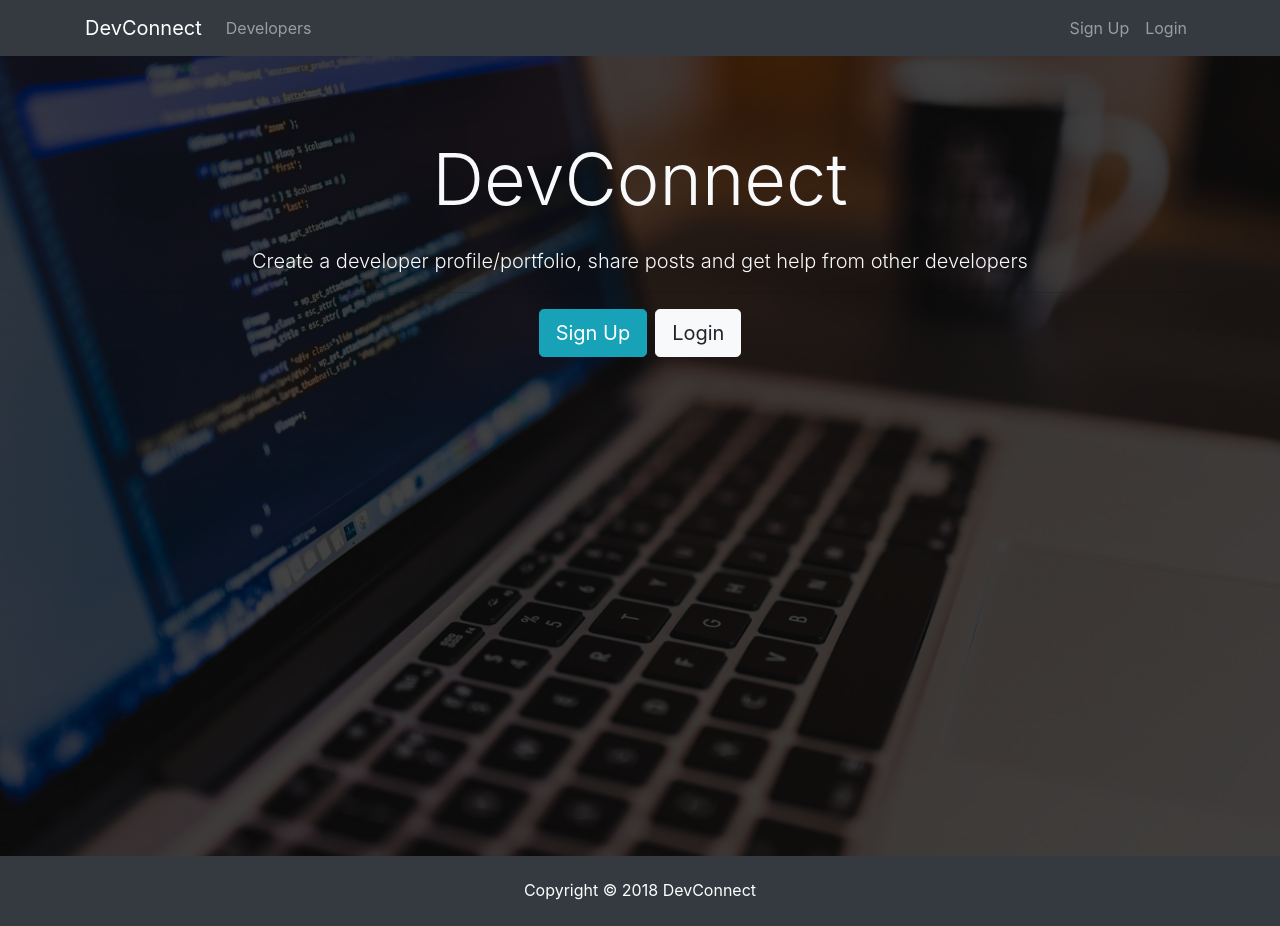
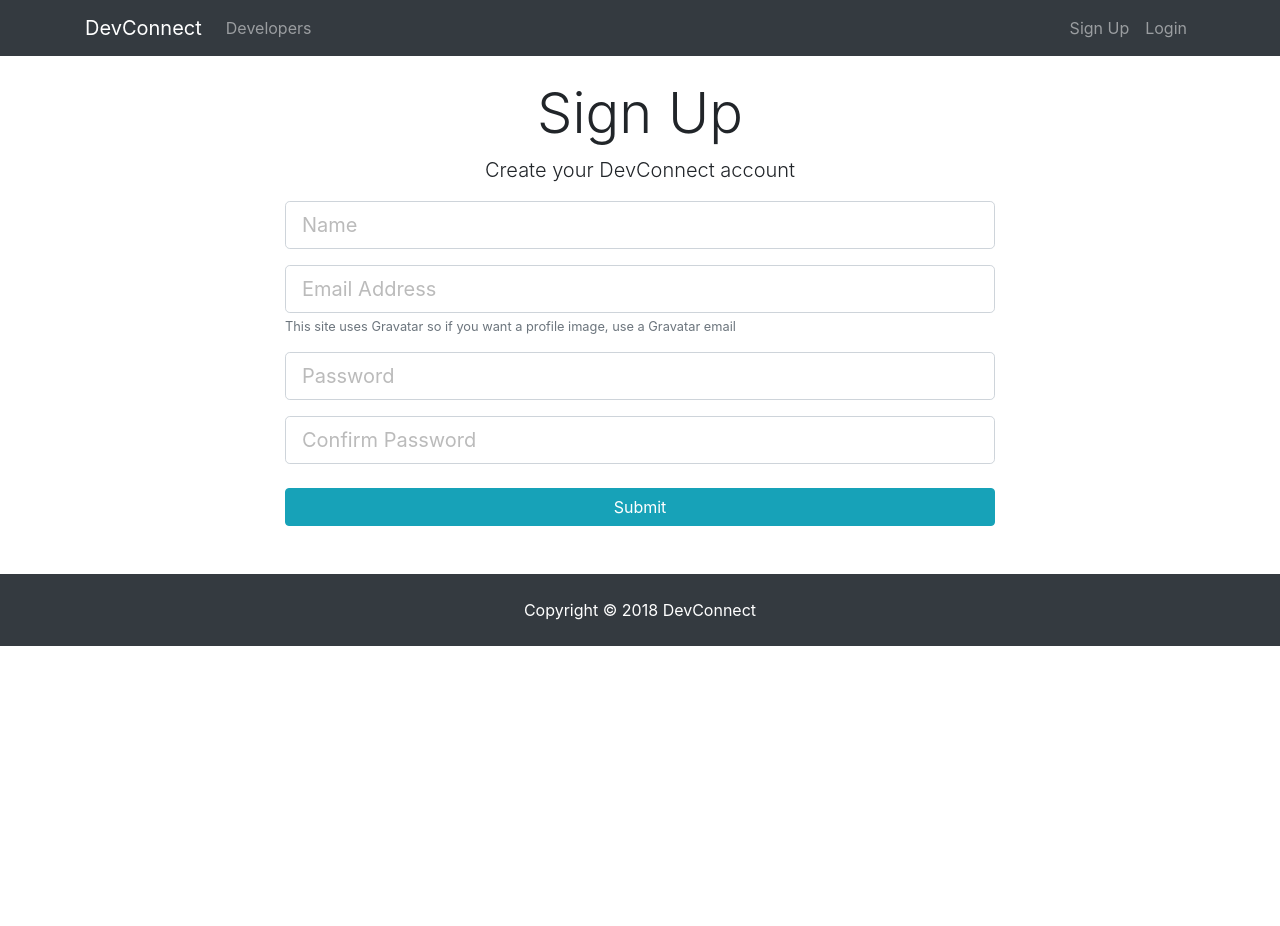
Before and after one commit to faiz-hussain/DevConnect, a React (Create React App) app in the folder client/: page /register in a window 1280 px wide. After the commit the page ends 800 px from the top, so only its background shows below. Built offline with nearby package versions, Linux system fonts and the light colour scheme.

Commit message:
🚧Setup login and register pages

```diff
--- a/client/package.json
+++ b/client/package.json
@@ -6,6 +6,7 @@
     "babel-loader": "^8.0.4",
     "react": "^16.5.2",
     "react-dom": "^16.5.2",
+    "react-router-dom": "^4.3.1",
     "react-scripts": "2.0.4"
   },
   "scripts": {
--- a/client/src/App.js
+++ b/client/src/App.js
@@ -1,18 +1,28 @@
 import React, { Component } from 'react';
+import { BrowserRouter as Router, Route } from 'react-router-dom';
 
 import Navbar from './components/layout/Navbar';
 import Footer from './components/layout/Footer';
 import Landing from './components/layout/Landing';
+import Register from './components/auth/Register';
+import Login from './components/auth/Login';
+
 import './App.css';
 
 class App extends Component {
   render() {
     return (
-      <div className="App">
-        <Navbar />
-        <Landing />
-        <Footer />
-      </div>
+      <Router>
+        <div className="App">
+          <Navbar />
+          <Route exact path="/" component={Landing} />
+          <div className="container">
+            <Route exact path="/register" component={Register} />
+            <Route exact path="/login" component={Login} />
+          </div>
+          <Footer />
+        </div>
+      </Router>
     );
   }
 }
--- /dev/null
+++ b/client/src/components/auth/Login.js
@@ -0,0 +1,69 @@
+import React, { Component } from 'react'
+
+class Login extends Component {
+
+  constructor() {
+    super();
+    this.state = {
+      email: '',
+      password: '',
+      errors: {}
+    };
+    this.onChange = this.onChange.bind(this);
+    this.onSubmit = this.onSubmit.bind(this);
+  }
+
+  onChange(e) {
+    this.setState({ [e.target.name]: e.target.value });
+  }
+  onSubmit(e) {
+    e.preventDefault();
+
+    const user = {
+      email: this.state.email,
+      password: this.state.password,
+    }
+
+    console.log(user);
+  }
+
+  render() {
+    return (
+      <div className="login">
+        <div className="container">
+          <div className="row">
+            <div className="col-md-8 m-auto">
+              <h1 className="display-4 text-center">Log In</h1>
+              <p className="lead text-center">Sign in to your DevConnector account</p>
+              <form onSubmit={this.onSubmit}>
+                <div className="form-group">
+                  <input
+                    type="email"
+                    className="form-control form-control-lg"
+                    placeholder="Email Address"
+                    name="email"
+                    value={this.state.email}
+                    onChange={this.onChange}
+                  />
+                </div>
+                <div className="form-group">
+                  <input
+                    type="password"
+                    className="form-control form-control-lg"
+                    placeholder="Password"
+                    name="password"
+                    value={this.state.password}
+                    onChange={this.onChange}
+                  />
+                </div>
+                <input type="submit" className="btn btn-info btn-block mt-4" />
+              </form>
+            </div>
+          </div>
+        </div>
+      </div>
+    )
+  }
+}
+
+export default Login;
--- /dev/null
+++ b/client/src/components/auth/Register.js
@@ -0,0 +1,94 @@
+import React, { Component } from 'react'
+
+class Register extends Component {
+  constructor() {
+    super();
+    this.state = {
+      name: '',
+      email: '',
+      password: '',
+      password2: '',
+      errors: {}
+    };
+    this.onChange = this.onChange.bind(this);
+    this.onSubmit = this.onSubmit.bind(this);
+  }
+
+  onChange(e) {
+    this.setState({ [e.target.name]: e.target.value });
+  }
+  onSubmit(e) {
+    e.preventDefault();
+
+    const newUser = {
+      name: this.state.name,
+      email: this.state.email,
+      password: this.state.password,
+      password2: this.state.password2
+    }
+
+    console.log(newUser);
+  }
+
+
+  render() {
+    return (
+      <div className="register">
+        <div className="container">
+          <div className="row">
+            <div className="col-md-8 m-auto">
+              <h1 className="display-4 text-center">Sign Up</h1>
+              <p className="lead text-center">Create your DevConnect account</p>
+              <form onSubmit={this.onSubmit}>
+                <div className="form-group">
+                  <input
+                    type="text"
+                    className="form-control form-control-lg"
+                    placeholder="Name"
+                    name="name"
+                    value={this.state.name}
+                    onChange={this.onChange}
+                  />
+                </div>
+                <div className="form-group">
+                  <input
+                    type="email"
+                    className="form-control form-control-lg"
+                    placeholder="Email Address"
+                    name="email"
+                    value={this.state.email}
+                    onChange={this.onChange}
+                  />
+                  <small className="form-text text-muted">This site uses Gravatar so if you want a profile image, use a Gravatar email</small>
+                </div>
+                <div className="form-group">
+                  <input
+                    type="password"
+                    className="form-control form-control-lg"
+                    placeholder="Password"
+                    name="password"
+                    value={this.state.password}
+                    onChange={this.onChange}
+                  />
+                </div>
+                <div className="form-group">
+                  <input
+                    type="password"
+                    className="form-control form-control-lg"
+                    placeholder="Confirm Password"
+                    name="password2"
+                    value={this.state.password2}
+                    onChange={this.onChange}
+                  />
+                </div>
+                <input type="submit" className="btn btn-info btn-block mt-4" />
+              </form>
+            </div>
+          </div>
+        </div>
+      </div>
+    )
+  }
+}
+
+export default Register
--- a/client/src/components/layout/Landing.js
+++ b/client/src/components/layout/Landing.js
@@ -1,4 +1,5 @@
-import React, { Component } from 'react'
+import React, { Component } from 'react';
+import { Link } from 'react-router-dom';
 
 class Landing extends Component {
   render() {
@@ -12,8 +13,12 @@
                 </h1>
                 <p className="lead"> Create a developer profile/portfolio, share posts and get help from other developers</p>
                 <hr />
-                <a href="register.html" className="btn btn-lg btn-info mr-2">Sign Up</a>
-                <a href="login.html" className="btn btn-lg btn-light">Login</a>
+                <Link
+                  to="/register" className="btn btn-lg btn-info mr-2">Sign Up
+                </Link>
+                <Link
+                  to="/login" className="btn btn-lg btn-light">Login
+                </Link>
               </div>
             </div>
           </div>
--- a/client/src/components/layout/Navbar.js
+++ b/client/src/components/layout/Navbar.js
@@ -1,11 +1,14 @@
-import React, { Component } from 'react'
+import React, { Component } from 'react';
+import { Link } from 'react-router-dom';
 
 class Navbar extends Component {
   render() {
     return (
       <nav className="navbar navbar-expand-sm navbar-dark bg-dark mb-4">
         <div className="container">
-          <a className="navbar-brand" href="landing.html">DevConnect</a>
+          <Link
+            className="navbar-brand" to="/">DevConnect
+          </Link>
           <button className="navbar-toggler" type="button" data-toggle="collapse" data-target="#mobile-nav">
             <span className="navbar-toggler-icon"></span>
           </button>
@@ -13,17 +16,22 @@
           <div className="collapse navbar-collapse" id="mobile-nav">
             <ul className="navbar-nav mr-auto">
               <li className="nav-item">
-                <a className="nav-link" href="profiles.html"> Developers
-                </a>
+                <Link
+                  className="nav-link" to="/profiles"> Developers
+                </Link>
               </li>
             </ul>
 
             <ul className="navbar-nav ml-auto">
               <li className="nav-item">
-                <a className="nav-link" href="register.html">Sign Up</a>
+                <Link
+                  className="nav-link" to="/register">Sign Up
+                </Link>
               </li>
               <li className="nav-item">
-                <a className="nav-link" href="login.html">Login</a>
+                <Link
+                  className="nav-link" to="/login">Login
+                </Link>
               </li>
             </ul>
           </div>
```
